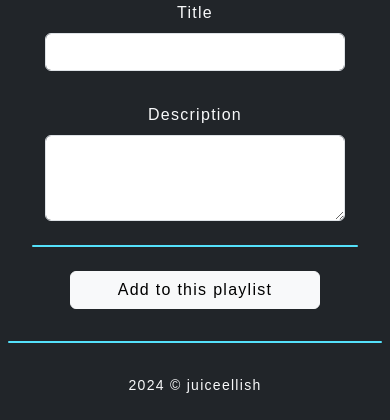
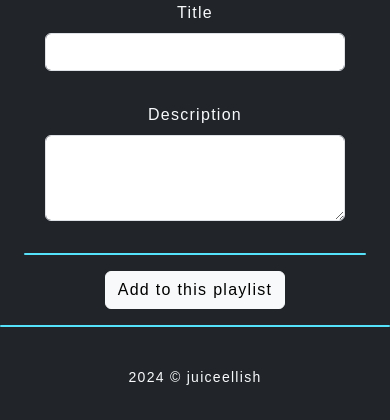
Before and after one commit to dJoshware/juiceellish.dev, a Flask app: template web-apps/templates/playlister/edit_playlist.html in a window 390 px wide. Shown: the part 516-936 px from the top of the page. After the commit the page ends 901 px from the top, so only its background shows below. Run offline with Flask 3, Linux system fonts and the light colour scheme; the template is opened without the code that fills it, so the values that code supplies are empty; some libraries are stand-ins or nearby versions; some web fonts are replaced.

Commit message:
Make edits to beta version of mobile design

```diff
--- a/web-apps/static/playlister/styles.css
+++ b/web-apps/static/playlister/styles.css
@@ -1,9 +1,5 @@
 @import url("https://use.typekit.net/nbg5qht.css");
 
-* {
-    margin: 0;
-    padding: 0;
-}
 /* NEW BLUE: #00B8FC */
 /* NEW BLACK: #202124 */
 :root {
@@ -22,9 +18,6 @@ body {
     font-family: 'bryant', sans-serif;
     font-weight: 300;
     letter-spacing: .08rem;
-}
-hr {
-    margin: 0;
 }
 .text-color {
     color: var(--text-color);
@@ -57,7 +50,8 @@ hr {
 .my-hr {
     border-top: 2px solid var(--logo-blue);
     border-radius: 5px;
-    margin: .5rem;
+    margin-top: 1rem !important;
+    margin-bottom: 1rem !important;
     opacity: 1;
 }
 .col {
@@ -134,7 +128,6 @@ hr {
 .add-btn {
     background-color: transparent;
     border: none;
-    /* color: var(--bg-color); */
     outline: none;
 }
 .dropdown-toggle {
@@ -167,12 +160,6 @@ hr {
     .btn-outline-info:hover {
         background-color: var(--logo-blue);
         color: var(--bg-color);
-    }
-    .my-hr {
-        border-top: 2px solid var(--logo-blue);
-        border-radius: 5px;
-        margin: .5rem;
-        opacity: 1;
     }
     .col {
         padding: 0;
--- a/web-apps/templates/playlister/edit_playlist.html
+++ b/web-apps/templates/playlister/edit_playlist.html
@@ -36,8 +36,8 @@
                     <hr class="my-hr">
                 </div>
                 {% if not all_tracks %}
-                    <div class="d-flex justify-content-center .add-to-playlist pb-2">
-                        <a class="btn btn-light my-btns" href="{{ url_for('playlister_search', id=id) }}">Add to this playlist</a>
+                    <div class="d-flex justify-content-center .add-to-playlist">
+                        <a class="btn btn-light" href="{{ url_for('playlister_search', id=id) }}">Add to this playlist</a>
                     </div>
                 {% else %}
                     <div class="d-flex flex-column song-list">
--- a/web-apps/templates/playlister/playlist.html
+++ b/web-apps/templates/playlister/playlist.html
@@ -59,12 +59,12 @@
                 <div class="w-100">
                     <hr class="my-hr">
                 </div>
-                <div class="d-flex justify-content-center pb-2">
+                <div class="d-flex justify-content-center">
                     <a class="btn btn-light add-to-playlist" href="{{ url_for('playlister_search', id=id) }}">Add to this playlist</a>
                 </div>
             {% else %}
                 {% if owner == username %}
-                    <div class="d-flex justify-content-center pb-2">
+                    <div class="d-flex justify-content-center">
                         <a class="btn btn-light add-to-playlist" href="{{ url_for('playlister_search', id=id) }}">Add to this playlist</a>
                     </div>
                 {% endif %}
```
